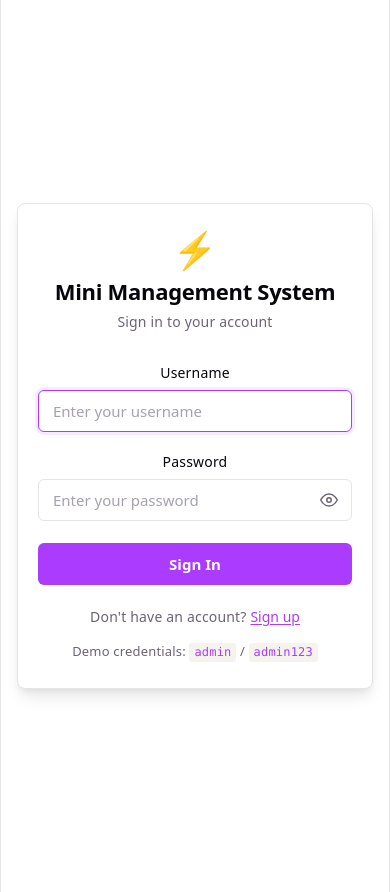
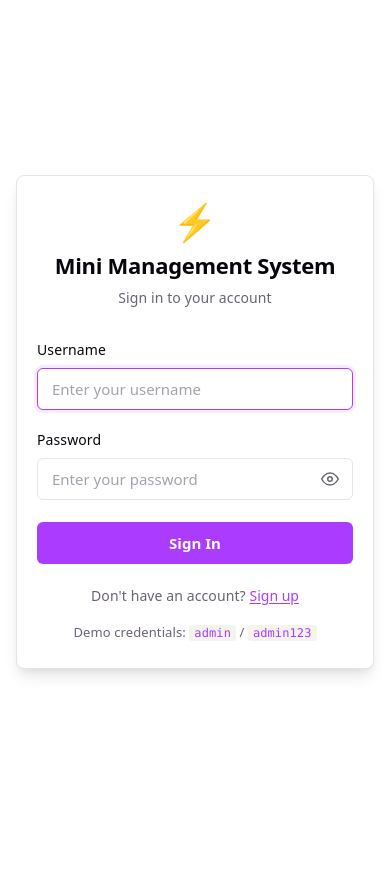
Before and after one commit to Mick24-sv/Midterm-Practice, a React (Vite) app in the folder frontend/: page / in a window 390 px wide. After the commit the page ends 844 px from the top, so only its background shows below. Built offline with nearby package versions, Linux system fonts and the light colour scheme.

Commit message:
Add global box-sizing, fluid clamp headings, mobile overflow guards, and adaptive root edge borders for screens

```diff
--- a/frontend/src/index.css
+++ b/frontend/src/index.css
@@ -1,3 +1,9 @@
+*,
+*::before,
+*::after {
+  box-sizing: border-box;
+}
+
 :root {
   --text: #6b6375;
   --text-h: #08060d;
@@ -11,12 +17,12 @@
   --shadow:
     rgba(0, 0, 0, 0.1) 0 10px 15px -3px, rgba(0, 0, 0, 0.05) 0 4px 6px -2px;
 
-  --sans: system-ui, 'Segoe UI', Roboto, sans-serif;
-  --heading: system-ui, 'Segoe UI', Roboto, sans-serif;
-  --mono: ui-monospace, Consolas, monospace;
+  --sans: system-ui, -apple-system, BlinkMacSystemFont, 'Segoe UI', Roboto, Helvetica, Arial, sans-serif;
+  --heading: system-ui, -apple-system, BlinkMacSystemFont, 'Segoe UI', Roboto, Helvetica, Arial, sans-serif;
+  --mono: ui-monospace, SFMono-Regular, Menlo, Monaco, Consolas, monospace;
 
-  font: 18px/145% var(--sans);
-  letter-spacing: 0.18px;
+  font: 16px/150% var(--sans);
+  letter-spacing: 0.1px;
   color-scheme: light dark;
   color: var(--text);
   background: var(--bg);
@@ -24,10 +30,6 @@
   text-rendering: optimizeLegibility;
   -webkit-font-smoothing: antialiased;
   -moz-osx-font-smoothing: grayscale;
-
-  @media (max-width: 1024px) {
-    font-size: 16px;
-  }
 }
 
 @media (prefers-color-scheme: dark) {
@@ -44,68 +46,78 @@
     --shadow:
       rgba(0, 0, 0, 0.4) 0 10px 15px -3px, rgba(0, 0, 0, 0.25) 0 4px 6px -2px;
   }
-
-  #social .button-icon {
-    filter: invert(1) brightness(2);
-  }
-}
-
-#root {
-  width: 1126px;
-  max-width: 100%;
-  margin: 0 auto;
-  text-align: center;
-  border-inline: 1px solid var(--border);
-  min-height: 100svh;
-  display: flex;
-  flex-direction: column;
-  box-sizing: border-box;
 }
 
 body {
   margin: 0;
+  padding: 0;
+  min-height: 100vh;
+  overflow-x: hidden;
+  background: var(--bg);
+  color: var(--text);
 }
 
-h1,
-h2 {
+#root {
+  width: 100%;
+  max-width: 1200px;
+  margin: 0 auto;
+  min-height: 100svh;
+  display: flex;
+  flex-direction: column;
+  border-inline: 1px solid var(--border);
+  background: var(--bg);
+}
+
+/* ── Responsive adjustments for #root ─────────────────────── */
+@media (max-width: 768px) {
+  #root {
+    border-inline: none;
+  }
+}
+
+/* ── Responsive Headings ──────────────────────────────────── */
+h1, h2, h3, h4 {
   font-family: var(--heading);
-  font-weight: 500;
+  font-weight: 600;
   color: var(--text-h);
+  line-height: 1.25;
+  margin: 0 0 8px 0;
 }
 
 h1 {
-  font-size: 56px;
-  letter-spacing: -1.68px;
-  margin: 32px 0;
-  @media (max-width: 1024px) {
-    font-size: 36px;
-    margin: 20px 0;
-  }
-}
-h2 {
-  font-size: 24px;
-  line-height: 118%;
-  letter-spacing: -0.24px;
-  margin: 0 0 8px;
-  @media (max-width: 1024px) {
-    font-size: 20px;
-  }
-}
-p {
-  margin: 0;
+  font-size: clamp(26px, 5vw, 40px);
+  letter-spacing: -0.8px;
 }
 
-code,
-.counter {
+h2 {
+  font-size: clamp(20px, 3.5vw, 28px);
+  letter-spacing: -0.4px;
+}
+
+h3 {
+  font-size: clamp(16px, 2.5vw, 20px);
+}
+
+p {
+  margin: 0 0 12px 0;
+}
+
+p:last-child {
+  margin-bottom: 0;
+}
+
+code {
   font-family: var(--mono);
-  display: inline-flex;
+  font-size: 14px;
+  line-height: 135%;
+  padding: 2px 6px;
+  background: var(--code-bg);
   border-radius: 4px;
   color: var(--text-h);
 }
 
-code {
-  font-size: 15px;
-  line-height: 135%;
-  padding: 4px 8px;
-  background: var(--code-bg);
+/* ── Responsive Media Defaults ────────────────────────────── */
+img, svg {
+  max-width: 100%;
+  height: auto;
 }
```
